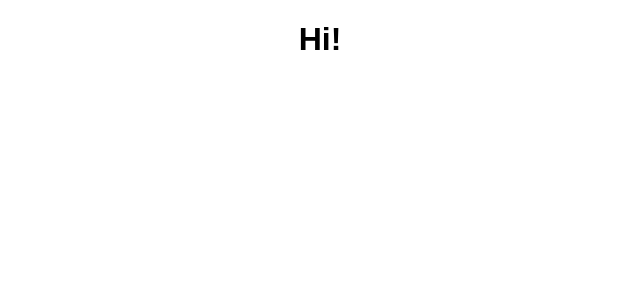
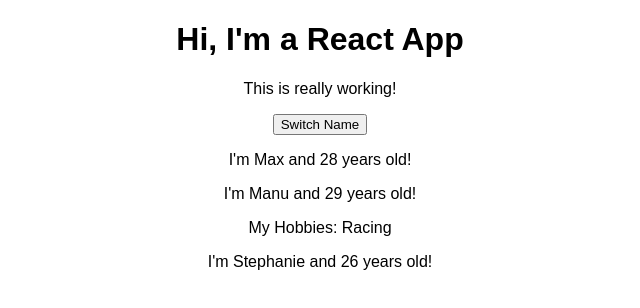
Before and after one commit to jeromy-cannon/ReactTheCompleteGuide, a React (Create React App) app in the folder react-complete-guide/: page / in a window 1280 px wide. Shown: the top 308 px of the page, without its empty margins (320-960 px from the left). Built offline with nearby package versions, Linux system fonts and the light colour scheme.

Commit message:
working on section 3

```diff
--- a/react-complete-guide/src/App.js
+++ b/react-complete-guide/src/App.js
@@ -2,18 +2,43 @@
   Component
 } from 'react';
 import './App.css';
+import Person from './Person/Person';
 
 class App extends Component {
+  state = {
+    persons: [
+      {name: 'Max', age: '28'},
+      {name: 'Manu', age: '29'},
+      {name: 'Stephanie', age: '26'}
+    ]
+  }
+
+  switchNameHandler = () => {
+    // console.log('was clicked');
+    // Don't do this!  this.state.persons[0].name='Maximilian';
+    this.setState({persons: [
+      {name: 'Maximilian', age: '28'},
+      {name: 'Manu', age: '29'},
+      {name: 'Stephanie', age: '27'}
+    ]
+})
+  }
+
   render() {
-    // return (
-    //   <div className="App">
-    //     <h1>Hi, I'm a React App</h1>
-    //   </div>
-    // );
-    return React.createElement(
-      'div', {
-        className: 'App'
-      }, React.createElement('h1', null, 'Hi!'));
+    return (
+      <div className="App">
+        <h1>Hi, I'm a React App</h1>
+        <p>This is really working!</p>
+        <button onClick={this.switchNameHandler}>Switch Name</button>
+        <Person name={this.state.persons[0].name} age={this.state.persons[0].age} />
+        <Person name={this.state.persons[1].name} age={this.state.persons[1].age}>My Hobbies: Racing</Person>
+        <Person name={this.state.persons[2].name} age={this.state.persons[2].age} />
+      </div>
+    );
+    // return React.createElement(
+    //   'div', {
+    //     className: 'App'
+    //   }, React.createElement('h1', null, 'Hi!'));
   }
 }
 
--- /dev/null
+++ b/react-complete-guide/src/Person/Person.js
@@ -0,0 +1,12 @@
+import React from 'react';
+
+const person = (props) => {
+    return (
+        <div>
+          <p>I'm {props.name} and {props.age} years old!</p>
+          <p>{props.children}</p>
+        </div>
+    );
+};
+
+export default person;
```
